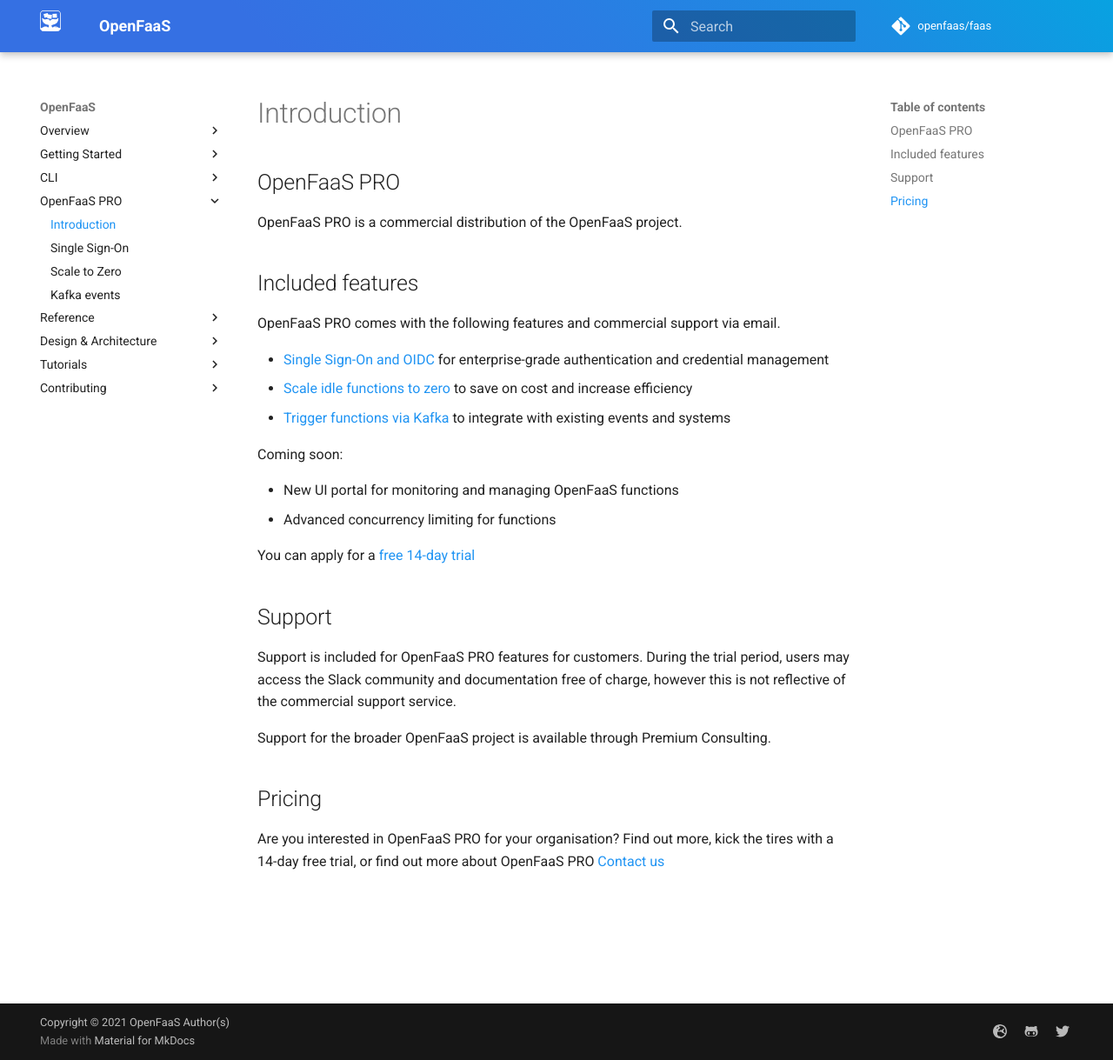
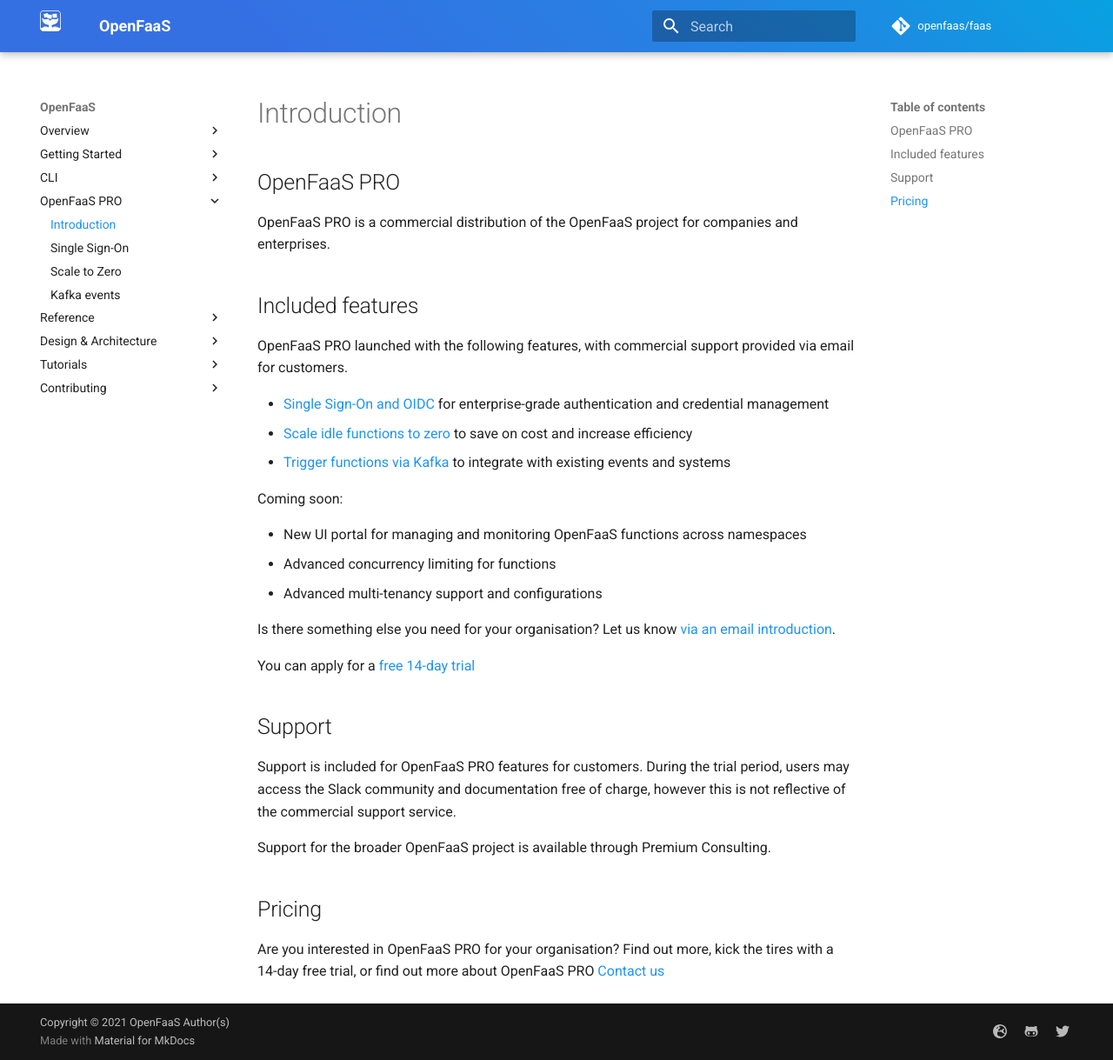
Before and after one commit to openfaas/docs, an MkDocs documentation site: the page built from docs/openfaas-pro/introduction.md, in a window 1280 px wide and 1219 px high. Shown: the whole window at 87% size. Built offline with MkDocs 1.6.1 and Material for MkDocs 9.7.7, drawn with Linux system fonts in a browser that asks for light colours; comment, search, counter and statistics services are not loaded.

Commit message:
Update OpenFaaS PRO page
Signed-off-by: Alex Ellis (OpenFaaS Ltd) <alexellis2@gmail.com>

```diff
--- a/docs/openfaas-pro/introduction.md
+++ b/docs/openfaas-pro/introduction.md
@@ -1,10 +1,10 @@
 ## OpenFaaS PRO
 
-OpenFaaS PRO is a commercial distribution of the OpenFaaS project.
+OpenFaaS PRO is a commercial distribution of the OpenFaaS project for companies and enterprises.
 
 ## Included features
 
-OpenFaaS PRO comes with the following features and commercial support via email.
+OpenFaaS PRO launched with the following features, with commercial support provided via email for customers.
 
 * [Single Sign-On and OIDC](/openfaas-pro/sso) for enterprise-grade authentication and credential management
 * [Scale idle functions to zero](/openfaas-pro/scale-to-zero) to save on cost and increase efficiency
@@ -12,8 +12,11 @@ OpenFaaS PRO comes with the following features and commercial support via email.
 
 Coming soon:
 
-* New UI portal for monitoring and managing OpenFaaS functions
+* New UI portal for managing and monitoring OpenFaaS functions across namespaces
 * Advanced concurrency limiting for functions
+* Advanced multi-tenancy support and configurations
+
+Is there something else you need for your organisation? Let us know [via an email introduction](mailto:contact@openfaas.com).
 
 You can apply for a [free 14-day trial](https://openfaas.com/support/)
 
```
